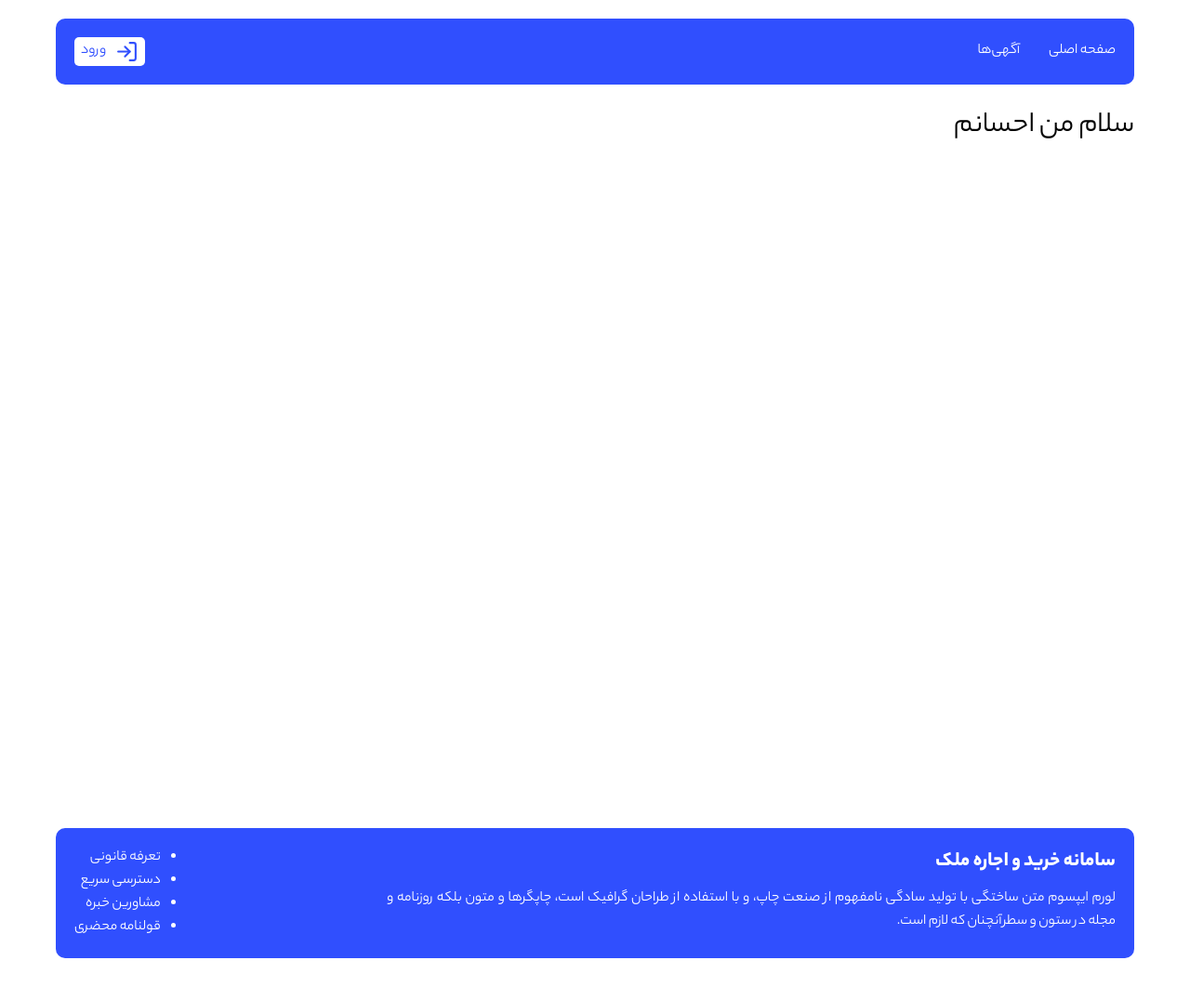
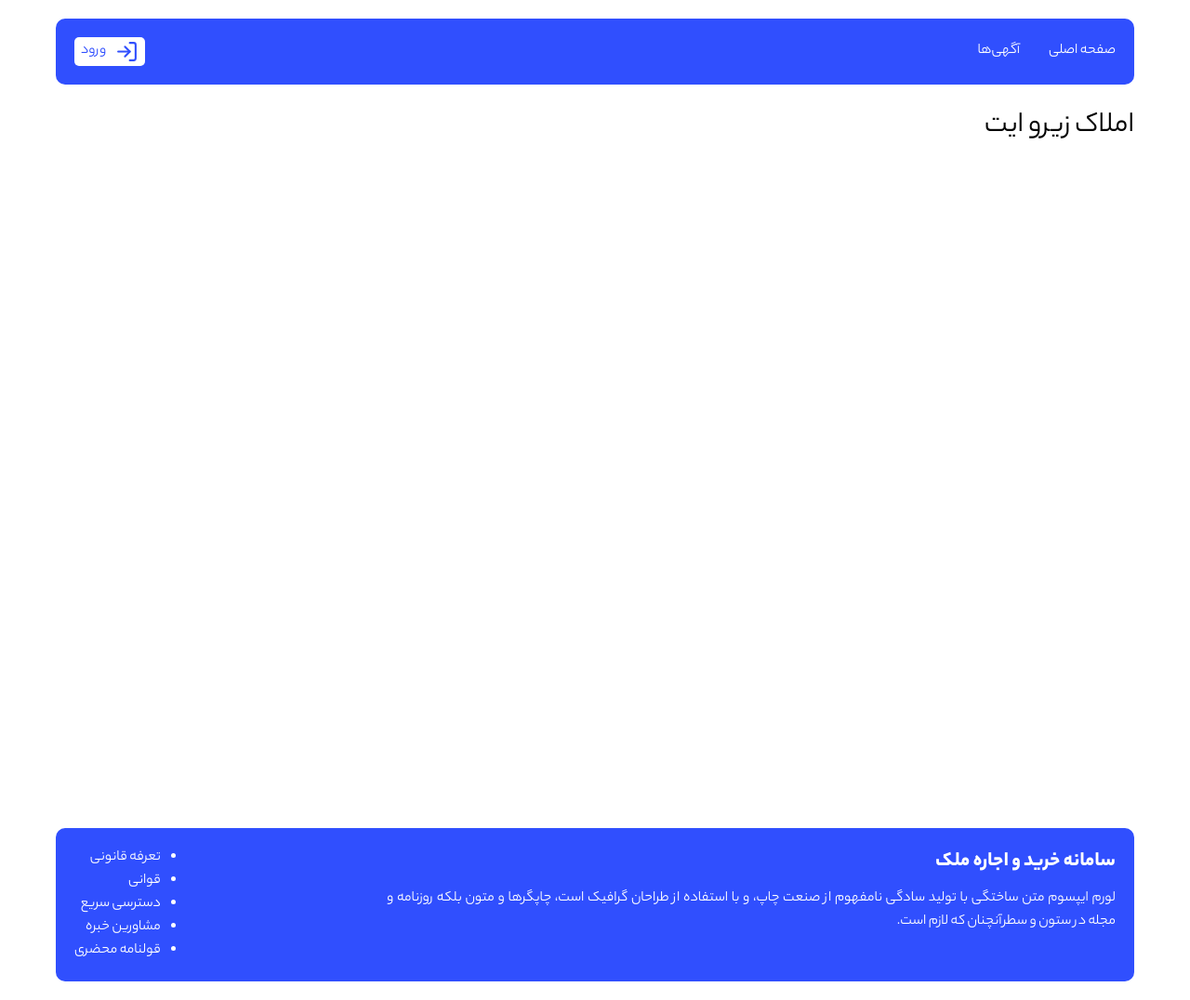
Before and after one commit to xe4at/real-state-project, a Next.js app: page / in a window 1280 px wide. Shown: the whole page at 93% size. Before the commit the page ends 1051 px from the top, so only its background shows below. Built offline with nearby package versions, Linux system fonts and the light colour scheme.

Commit message:
ins library's for authitaction

```diff
--- a/package.json
+++ b/package.json
@@ -9,7 +9,10 @@
     "lint": "next lint"
   },
   "dependencies": {
+    "bcryptjs": "^3.0.2",
+    "mongoose": "^8.15.1",
     "next": "15.3.3",
+    "next-auth": "^4.24.11",
     "react": "^19.0.0",
     "react-dom": "^19.0.0",
     "react-icons": "^5.5.0"
--- a/src/app/layout.js
+++ b/src/app/layout.js
@@ -3,7 +3,7 @@ import "./globals.css";
 import Layout from "@/layout/Layout";
 
 export const metadata = {
-  title: "Create Next App",
+  title: "پروژه املاک",
   description: "Generated by create next app",
 };
 
@@ -12,7 +12,7 @@ export default function RootLayout({ children }) {
     <html lang="fa" dir="rtl">
       <body className={yekan.className}>
         <Layout>{children}</Layout>
-      </body>
+        </body>
     </html>
   );
 }
--- a/src/app/page.js
+++ b/src/app/page.js
@@ -1,7 +1,7 @@
 export default function Home() {
   return (
     <main>
-      <h1>سلام من احسانم</h1>
+      <h1>املاک زیرو ایت</h1>
     </main>
   );
 }
--- a/src/components/layout/Footer.js
+++ b/src/components/layout/Footer.js
@@ -14,6 +14,7 @@ function Footer() {
       <div>
         <ul>
           <li>تعرفه قانونی</li>
+          <li>قوانی</li>
           <li>دسترسی سریع</li>
           <li>مشاورین خبره</li>
           <li>قولنامه محضری</li>
--- a/src/components/layout/Header.js
+++ b/src/components/layout/Header.js
@@ -12,6 +12,7 @@ function Header() {
           </li>
           <li>
             <Link href="/buy-residential">آگهی‌ها</Link>
+
           </li>
         </ul>
       </div>
```
Also changed, not shown: 1 other file (tests, documents, lock files or other folders).
